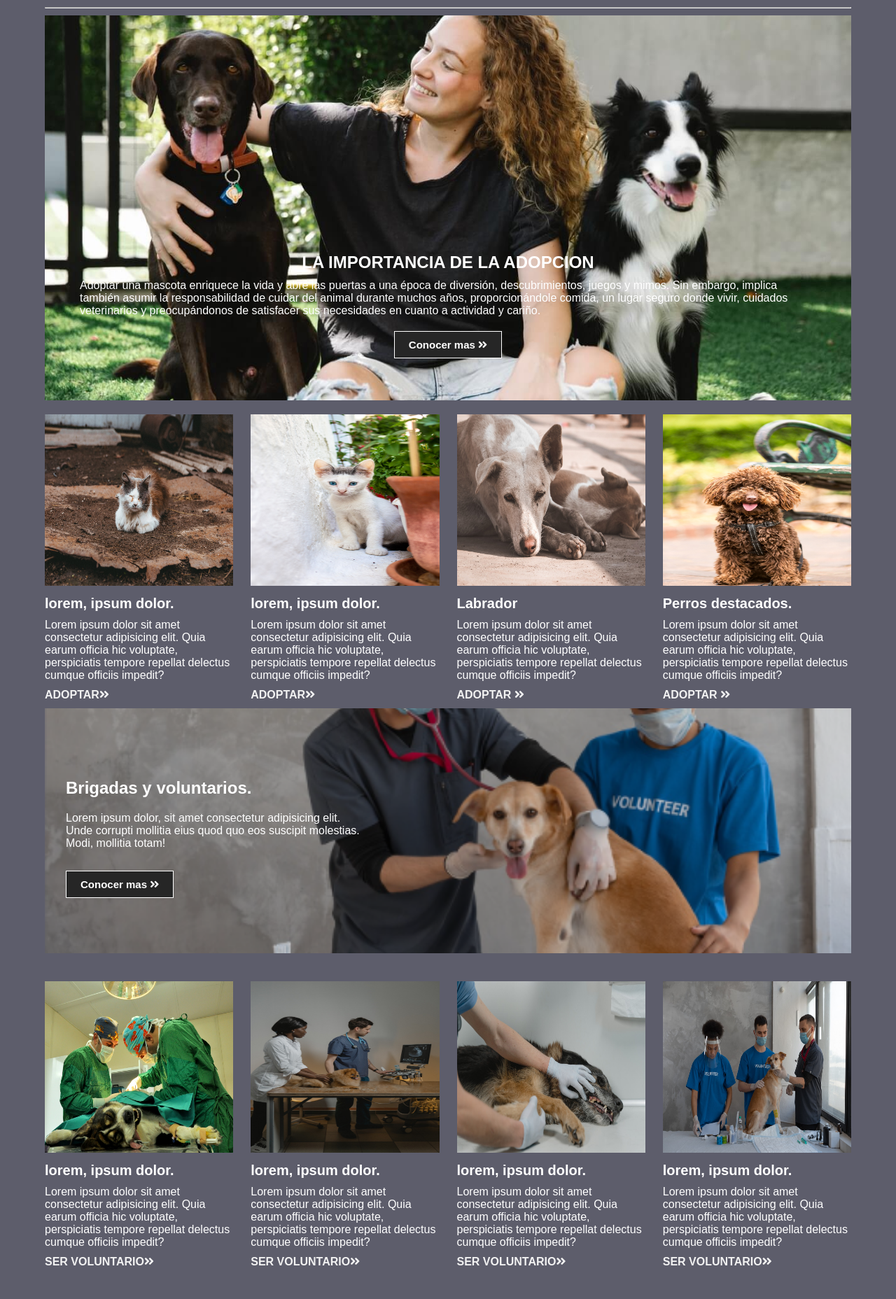
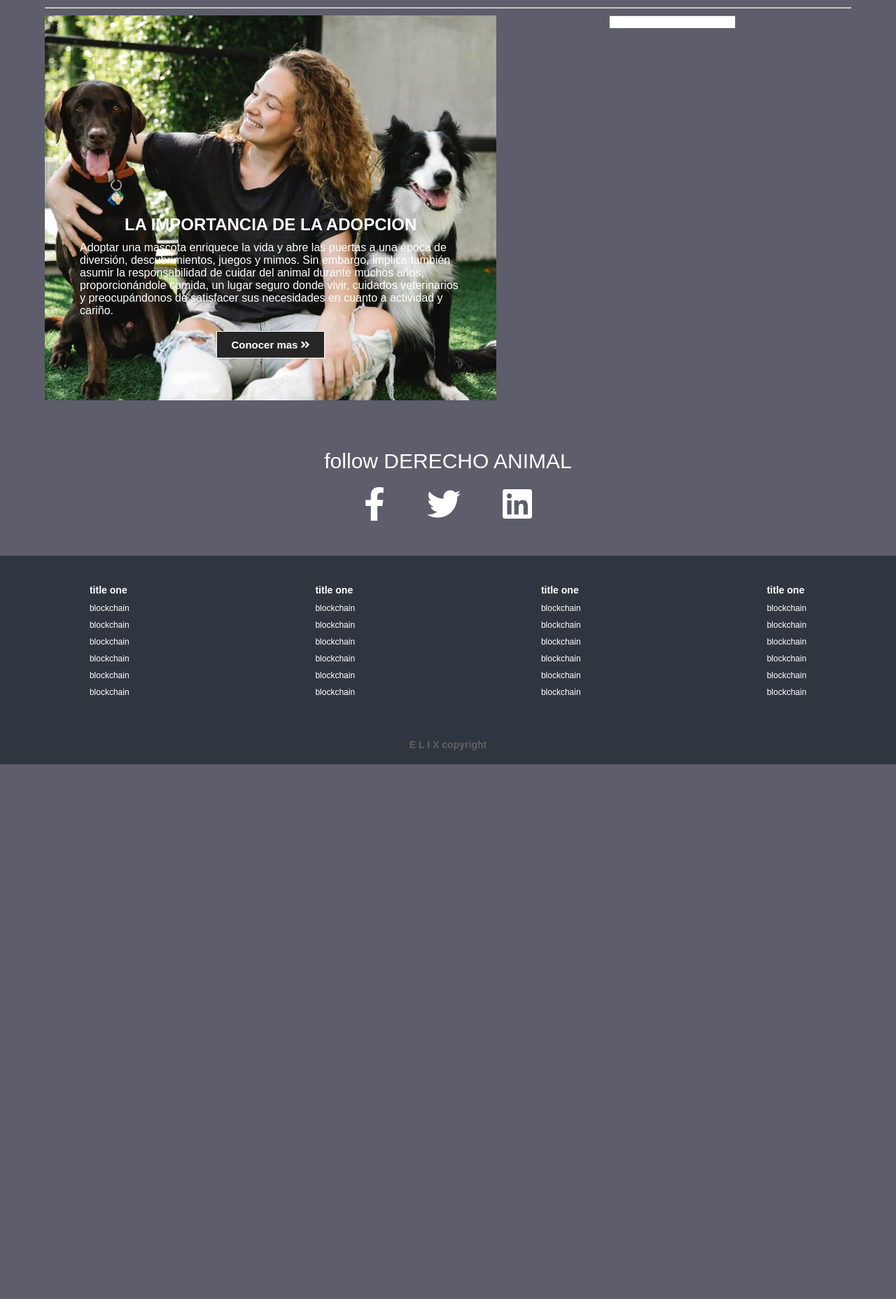
Before and after one commit to caravana34/adop, a PHP site: page / in a window 1280 px wide. Shown: the part 60-1916 px from the top of the page at 70% size. After the commit the page ends 1152 px from the top, so only its background shows below. Run offline with PHP 8.4, Linux system fonts and the light colour scheme.

Commit message:
cambio de sistema a grillas

```diff
--- a/index.html
+++ b/index.html
@@ -46,16 +46,17 @@
             </ul>
         </nav>
         <hr>
-        <!-- SHOWCASE -->
+        <!-- SHOWCASE --><div class=grid><div>
         <header class="showcase">
             <h2>LA IMPORTANCIA DE LA ADOPCION</h2>
             <p>Adoptar una mascota enriquece la vida y abre las puertas a una época de diversión, descubrimientos, juegos y mimos. Sin embargo, implica  también asumir la responsabilidad de cuidar del animal durante muchos años, proporcionándole comida, un lugar seguro donde vivir, cuidados veterinarios y preocupándonos de satisfacer sus necesidades en cuanto a actividad y cariño.</p>
             <a href="#" class="btn"> Conocer mas <i class="fas fa-angle-double-right"></i> </a>
-        </header>
+        </header></div>
+        <div> <form action=""><input type=text></form></div>
 
         <!--DESTACADOS 1-->
 
-        <div class="destacados">
+        <!--<div class="destacados">
             <div>
                 <img src="img/gd1.jpg" alt="Destacados 1">
                 <h3>lorem, ipsum dolor.</h3>
@@ -83,7 +84,7 @@
 
         </div>
 
-        <!--banner 1-->
+        banner 1
 
         <section class="destacados-banner-one">
             <div class="content">
@@ -94,7 +95,7 @@
         </section>
 
 
-        <!--destacados 2-->
+        destacados 2
 
         <div class="destacados">
             <div>
@@ -132,7 +133,8 @@
                 </a>
                 </p>
             </div>
-        </section>
+        </section> -->
+    </div>
         <section class="social">
             <p>follow DERECHO ANIMAL</p>
             <div class="links">
--- a/style.css
+++ b/style.css
@@ -84,7 +84,7 @@ hr {
 /* SHOWCASE*/
 
 .showcase {
-    width: 100%;
+    width: 80%;
     height: 550px;
     background: url('./img/showcase2.jpg') no-repeat center center/cover;
     padding: 50px;
@@ -95,7 +95,10 @@ hr {
     justify-content: flex-end;
 
 }
-
+.grid{
+    display: grid;
+    grid-template-columns: 70% 30%;
+}
 
 .btn {
     cursor: pointer;
```
